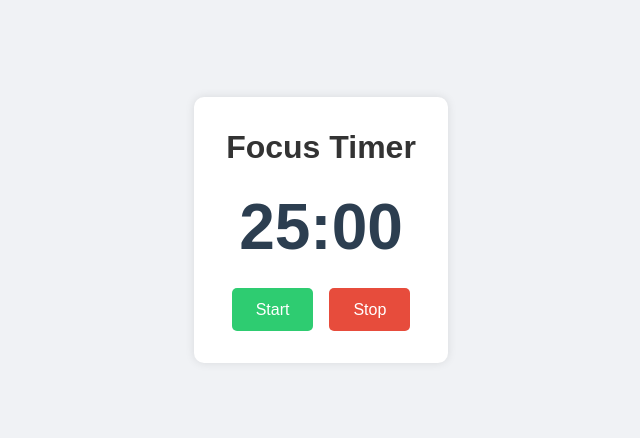
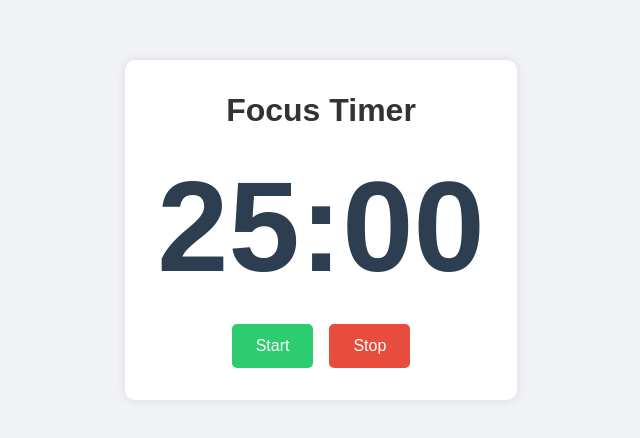
Before and after one commit to ndepennington/Demo, a plain HTML site: page index.html in a window 1280 px wide. Shown: the part 170-608 px from the top of the page, without its empty margins (319-959 px from the left). Drawn offline with Linux system fonts and the light colour scheme.

Commit message:
Update styles.css
double font size

```diff
--- a/styles.css
+++ b/styles.css
@@ -27,7 +27,7 @@ h1 {
 }
 
 .timer {
-    font-size: 4rem;
+    font-size: 8rem;
     font-weight: bold;
     color: #2c3e50;
     margin: 1.5rem 0;
```
